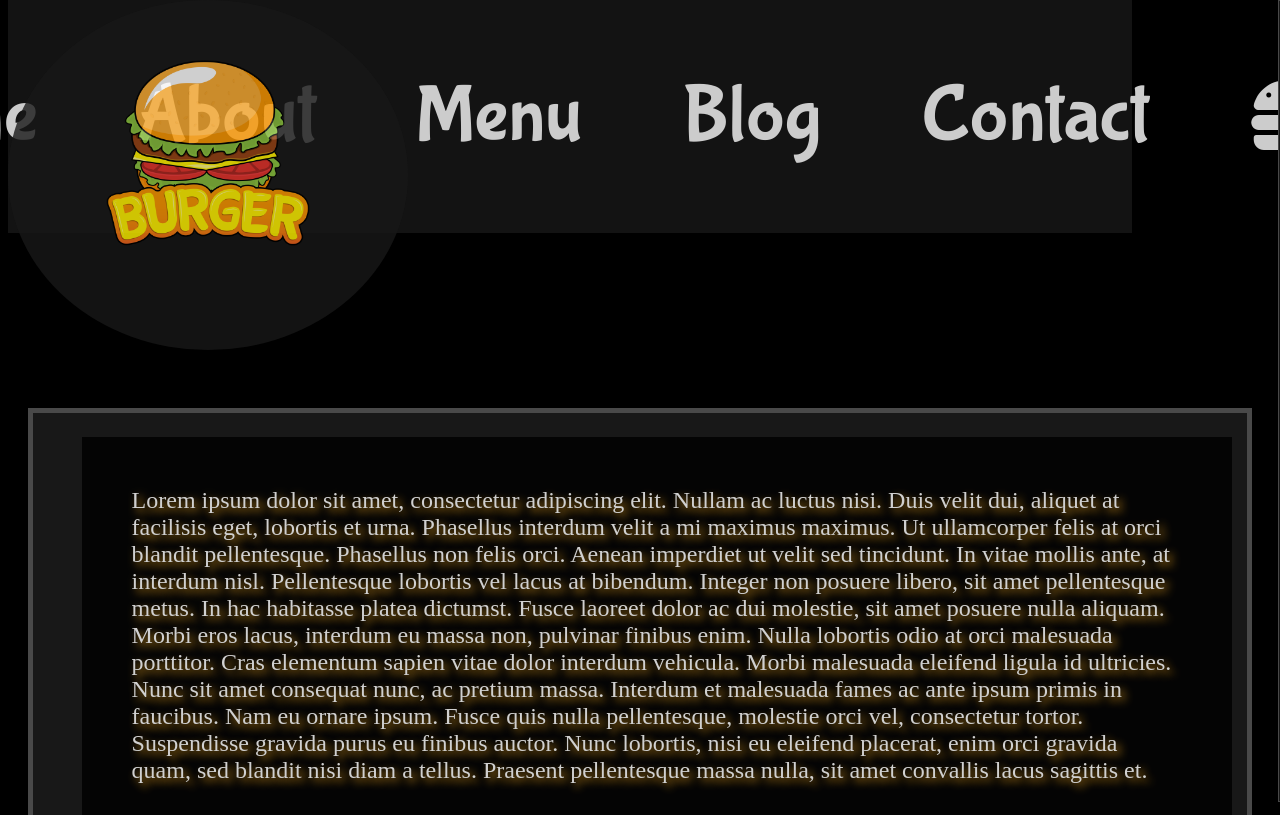
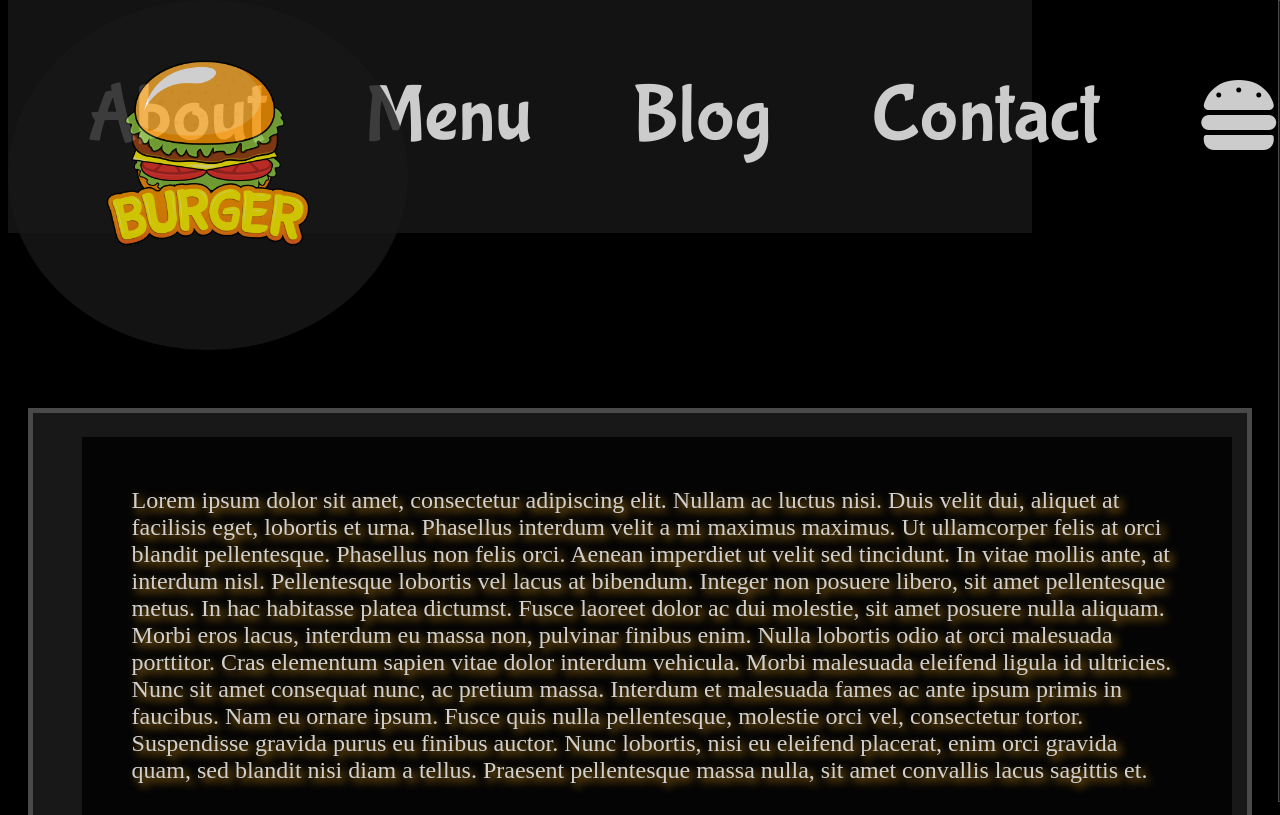
Before and after one commit to shanon-richet/burgers-shop, a website: page public/index.html in a window 1280 px wide. Shown: the top 815 px of the page. Drawn offline with Linux system fonts and the light colour scheme; no server answers.

Commit message:
Update style.css

```diff
--- a/public/style.css
+++ b/public/style.css
@@ -81,8 +81,6 @@ table, #add img, #text article {
     top: 0;
     position: fixed;
     padding-block: 60px;
-    padding-left: 50px;
-    padding-right: 50px;
     background-color: #181818;
 }
 
```
